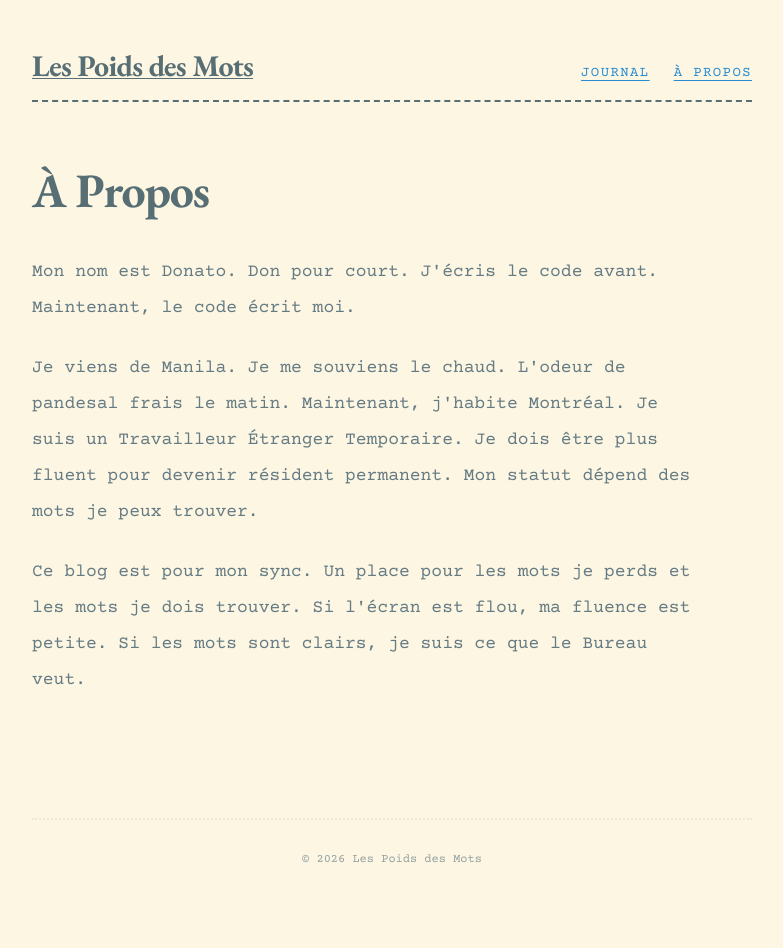
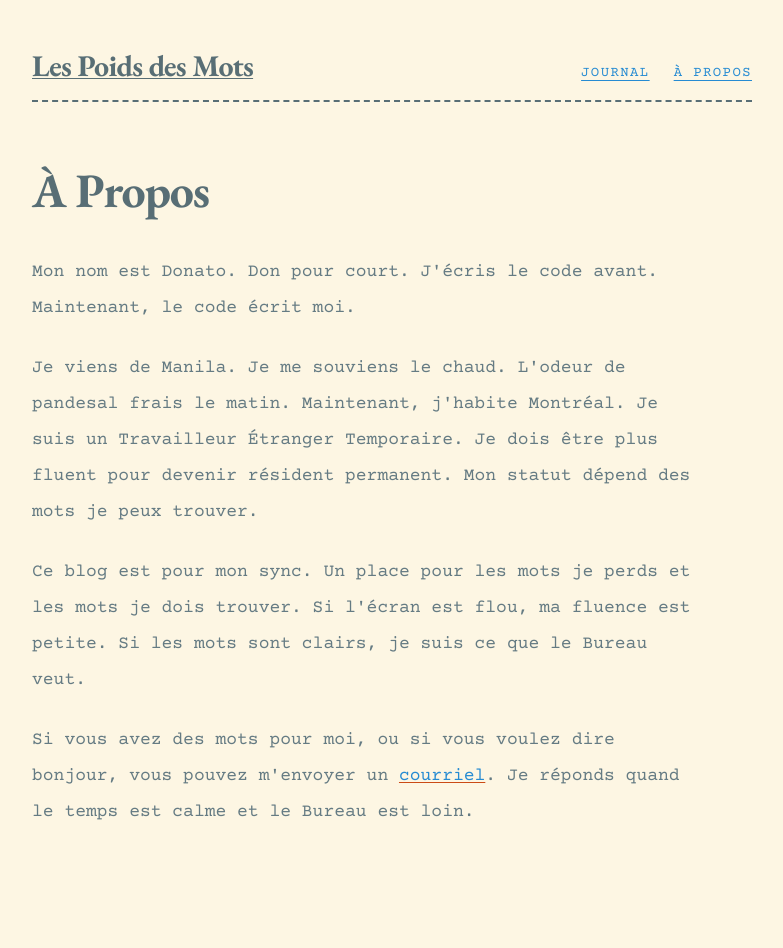
Before and after one commit to angheloko/les-poids-des-mots-blog, a React (Vite) app: page /about in a window 1280 px wide. Shown: the top 948 px of the page, without its empty margins (248-1031 px from the left). Before the commit the page ends 916 px from the top, so only its background shows below. Built offline with nearby package versions, Linux system fonts and the light colour scheme.

Commit message:
added email

```diff
--- a/src/pages/About.tsx
+++ b/src/pages/About.tsx
@@ -15,6 +15,10 @@ export default function About() {
         <p className="mb-6">
           Ce blog est pour mon sync. Un place pour les mots je perds et les mots je dois trouver. Si l'écran est flou, ma fluence est petite. Si les mots sont clairs, je suis ce que le Bureau veut.
         </p>
+
+        <p className="mb-6">
+          Si vous avez des mots pour moi, ou si vous voulez dire bonjour, vous pouvez m'envoyer un <a href="mailto:dalalicon@gmail.com" className="underline decoration-solarized-orange hover:text-solarized-orange transition-colors">courriel</a>. Je réponds quand le temps est calme et le Bureau est loin.
+        </p>
       </div>
     </div>
   );
```
